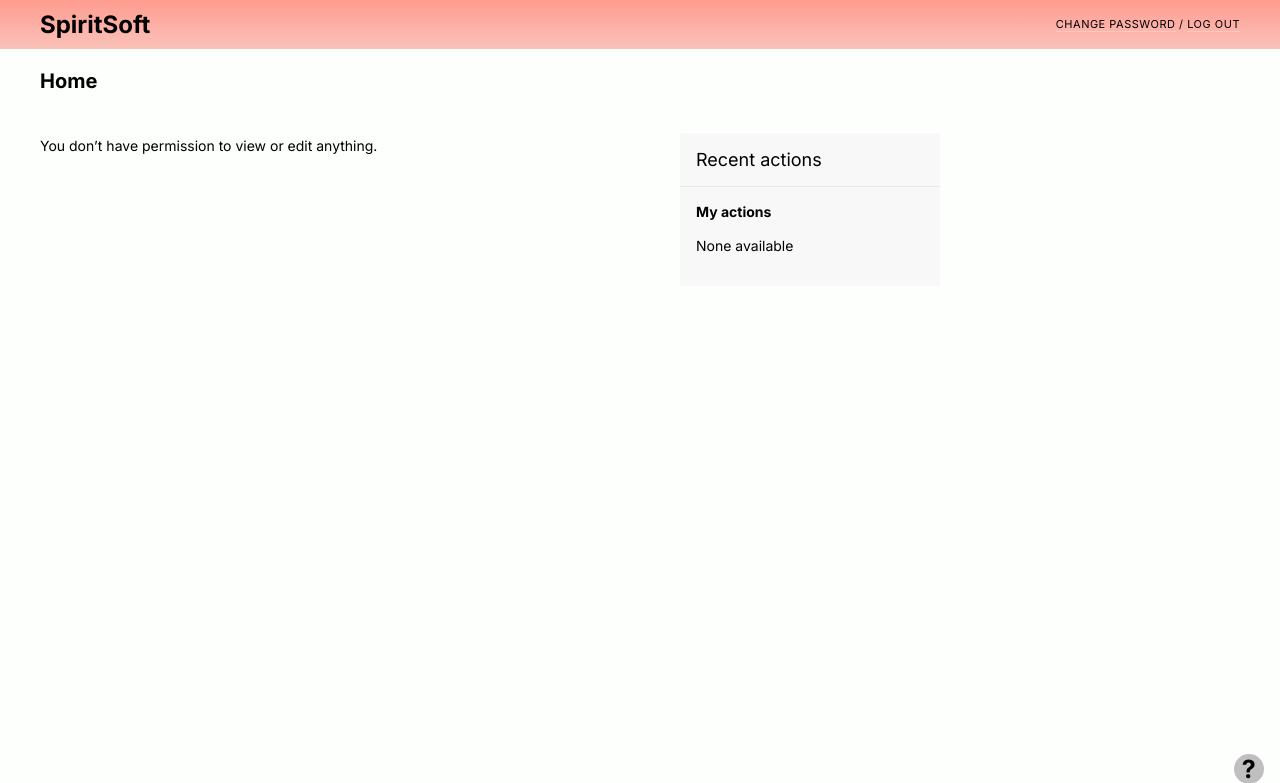
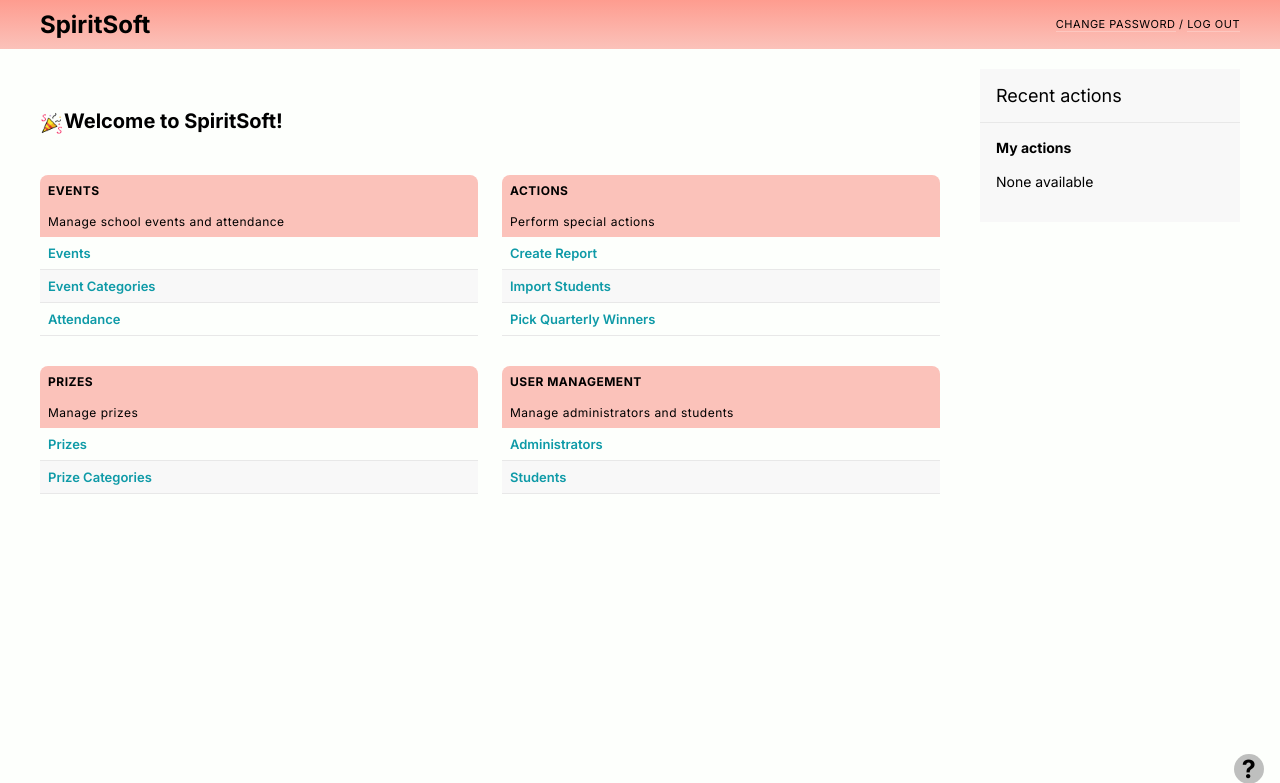
Before and after one commit to jdabtieu/SpiritSoft, a Django app: page /admin/ in a window 1280 px wide. Shown: the top 783 px of the page. Run offline with Django 4.2, Linux system fonts and the light colour scheme; a user stored in the database is signed in; data comes from the database, SQL or seed files in the repository; data that the repository does not hold is empty.

Commit message:
homepage stuff

```diff
--- /dev/null
+++ b/main/templates/admin/app_list.html
@@ -0,0 +1,70 @@
+{% load i18n static %}
+<style>.dashboard #content { width: initial; }</style>
+<h1 style="font-weight: 700; margin: 2em 0;"><img src="{% static 'favicon.png' %}" style="height: 24px;">Welcome to SpiritSoft!</h1>
+<div id="applist">
+  <script>
+    if (document.location.pathname == "/admin/") document.querySelector("#applist").id = "home-dashboard";
+  </script>
+  <div class="module">
+    <table>
+      <caption class="primary-cap">Events</caption>
+      <caption class="secondary-cap">Manage school events and attendance</caption>
+      <tbody>
+        <tr>
+          <th scope="row"><a href="/admin/main/event/">Events</a></th><td></td>
+        </tr>
+        <tr>
+          <th scope="row"><a href="/admin/main/eventcategory/">Event Categories</a></th><td></td>
+        </tr>
+        <tr>
+          <th scope="row"><a href="/admin/main/attendance/">Attendance</a></th><td></td>
+        </tr>
+      </tbody>
+    </table>
+  </div>
+  <div class="module">
+    <table>
+      <caption class="primary-cap">Actions</caption>
+      <caption class="secondary-cap">Perform special actions</caption>
+      <tbody>
+        <tr>
+          <th scope="row"><a href="/admin/actions/createreport/">Create Report</a></th><td></td>
+        </tr>
+        <tr>
+          <th scope="row"><a href="/admin/actions/importstudents/">Import Students</a></th><td></td>
+        </tr>
+        <tr>
+          <th scope="row"><a href="/admin/actions/quarterlywinner/">Pick Quarterly Winners</a></th><td></td>
+        </tr>
+      </tbody>
+    </table>
+  </div>
+  <div class="module">
+    <table>
+      <caption class="primary-cap">Prizes</caption>
+      <caption class="secondary-cap">Manage prizes</caption>
+      <tbody>
+        <tr>
+          <th scope="row"><a href="/admin/main/prize/">Prizes</a></th><td></td>
+        </tr>
+        <tr>
+          <th scope="row"><a href="/admin/main/prizecategory/">Prize Categories</a></th><td></td>
+        </tr>
+      </tbody>
+    </table>
+  </div>
+  <div class="module">
+    <table>
+      <caption class="primary-cap">User Management</caption>
+      <caption class="secondary-cap">Manage administrators and students</caption>
+      <tbody>
+        <tr>
+          <th scope="row"><a href="/admin/auth/user/">Administrators</a></th><td></td>
+        </tr>
+        <tr>
+          <th scope="row"><a href="/admin/main/student/">Students</a></th><td></td>
+        </tr>
+      </tbody>
+    </table>
+  </div>
+</div>
--- a/main/templates/admin/base_site.html
+++ b/main/templates/admin/base_site.html
@@ -84,6 +84,20 @@
         width: calc(100% - 276px);
     }
 
+    .secondary-cap {
+        display: none;
+    }
+
+    #home-dashboard .secondary-cap {
+        display: table-caption;
+        text-transform: none;
+    }
+
+    #home-dashboard .primary-cap {
+        font-weight: bold;
+        border-radius: 8px 8px 0 0;
+    }
+
     #content-related.quarterly-related {
         margin: 0 0 0 -300px;
     }
@@ -98,6 +112,14 @@
         #content-related.quarterly-related {
             margin: 0;
             width: 100%;
+        }
+    }
+
+    @media screen and (min-width: 1000px) {
+        #home-dashboard {
+            display: grid;
+            grid-template-columns: repeat(2, 1fr);
+            grid-column-gap: 24px;
         }
     }
 
--- a/main/templates/admin/index.html
+++ b/main/templates/admin/index.html
@@ -16,8 +16,7 @@
   {% include "admin/app_list.html" with app_list=app_list show_changelinks=True %}
 </div>
 <script>
-    let badtitles = ads = document.evaluate("//*[text()='Site administration']", document, null, 6);
-    for (let i = 0; i < badtitles.snapshotLength; i++) badtitles.snapshotItem(i).innerText = "Home";
+    document.querySelector("#content > h1").remove();
 </script>
 {% endblock %}
 
```
